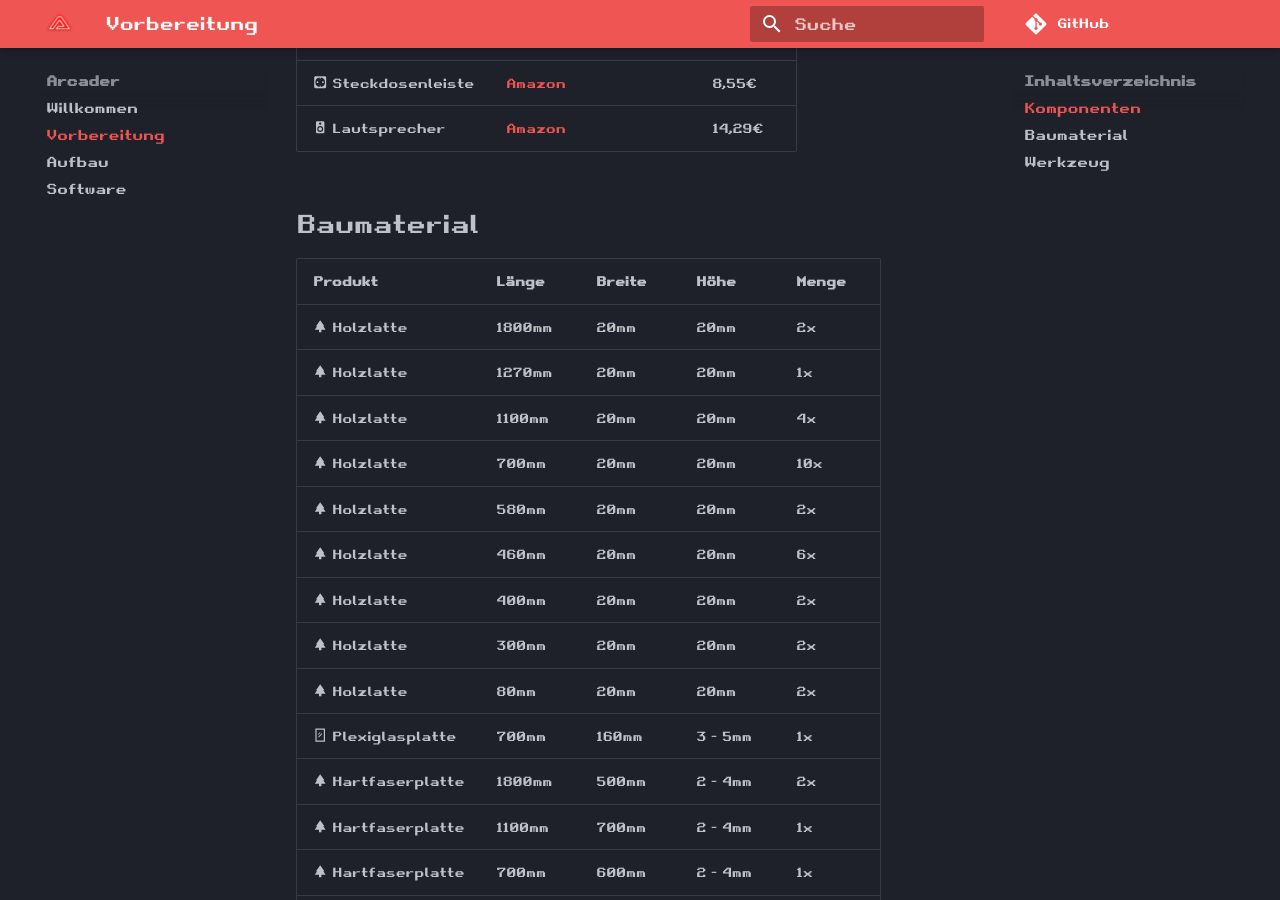
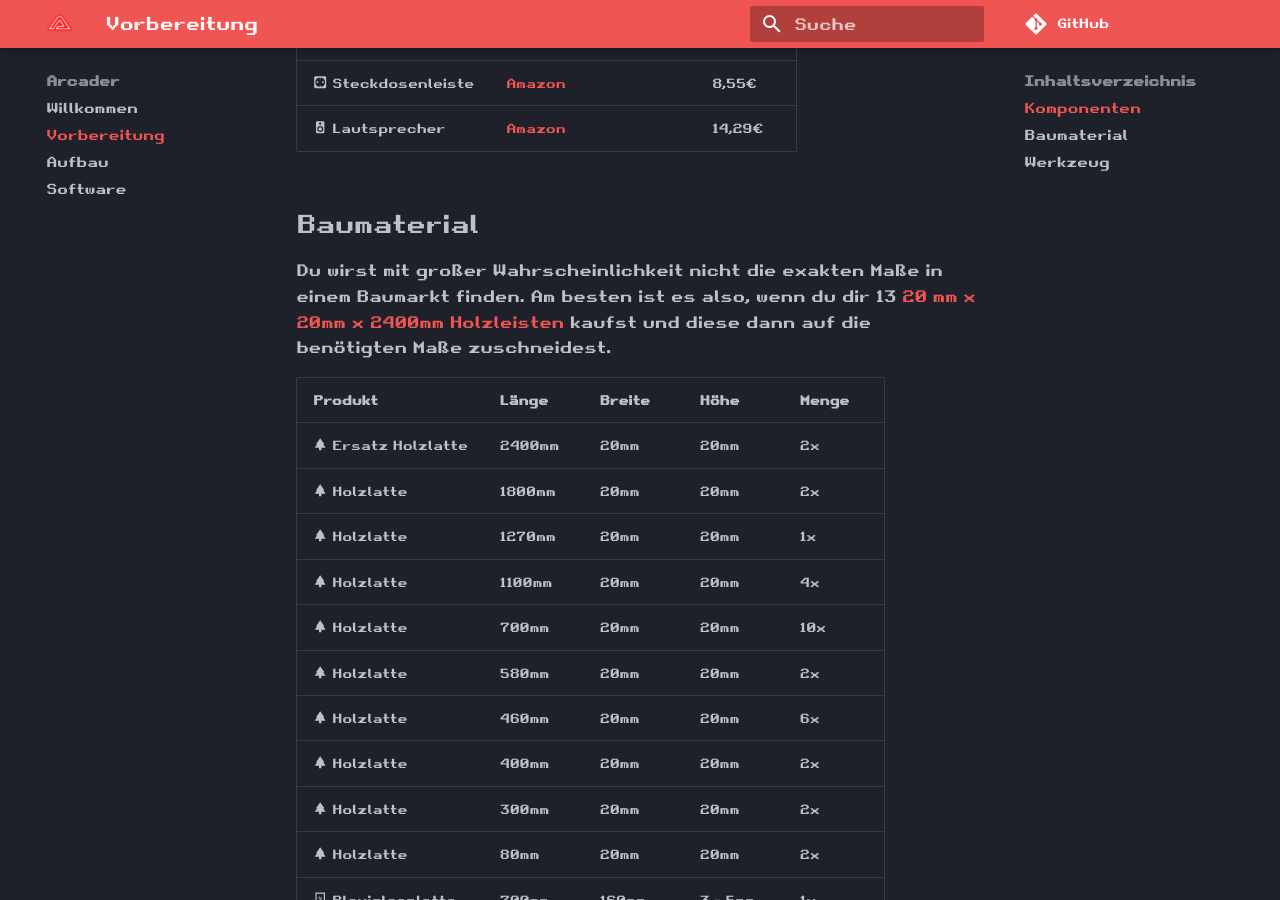
Before and after one commit to HazDu/Arcader, an MkDocs documentation site: the page built from docs/preparation.md, in a window 1280 px wide and 900 px high, scrolled down 886 px. Built offline with MkDocs 1.6.1 and Material for MkDocs 9.7.7, drawn with Linux system fonts in a browser that asks for light colours; emoji names are drawn with the system emoji font; comment, search, counter and statistics services are not loaded.

Commit message:
Updated the preparation.md

```diff
--- a/docs/preparation.md
+++ b/docs/preparation.md
@@ -5,7 +5,6 @@
 Bei den Komponenten hast du sehr viele Freiheiten. Alles, was du irgendwie Zuhause herumliegen hast, kannst du
 verwenden. Ob du einen alten PC, ein Raspberry Pi oder andere Boards verwendest, ist dir überlassen.
 Die folgende Liste zeigt dir die Komponenten, die ich verwendet habe:
-
 
 | Produkt                                       | Link                                                                                                                             | Kosten |
 |-----------------------------------------------|----------------------------------------------------------------------------------------------------------------------------------|--------|
@@ -25,28 +24,35 @@ Die folgende Liste zeigt dir die Komponenten, die ich verwendet habe:
 
 ## Baumaterial
 
-| Produkt                                      | Länge  | Breite | Höhe    | Menge |
-|----------------------------------------------|--------|--------|---------|-------|
-| :material-pine-tree-variant: Holzlatte       | 1800mm | 20mm   | 20mm    | 2x    |
-| :material-pine-tree-variant: Holzlatte       | 1270mm | 20mm   | 20mm    | 1x    |
-| :material-pine-tree-variant: Holzlatte       | 1100mm | 20mm   | 20mm    | 4x    |
-| :material-pine-tree-variant: Holzlatte       | 700mm  | 20mm   | 20mm    | 10x   |
-| :material-pine-tree-variant: Holzlatte       | 580mm  | 20mm   | 20mm    | 2x    |
-| :material-pine-tree-variant:  Holzlatte      | 460mm  | 20mm   | 20mm    | 6x    |
-| :material-pine-tree-variant: Holzlatte       | 400mm  | 20mm   | 20mm    | 2x    |
-| :material-pine-tree-variant: Holzlatte       | 300mm  | 20mm   | 20mm    | 2x    |
-| :material-pine-tree-variant: Holzlatte       | 80mm   | 20mm   | 20mm    | 2x    |
-| :material-mirror-rectangle: Plexiglasplatte  | 700mm  | 160mm  | 3 - 5mm | 1x    |
-| :material-pine-tree-variant: Hartfaserplatte | 1800mm | 500mm  | 2 - 4mm | 2x    |
-| :material-pine-tree-variant: Hartfaserplatte | 1100mm | 700mm  | 2 - 4mm | 1x    |
-| :material-pine-tree-variant: Hartfaserplatte | 700mm  | 600mm  | 2 - 4mm | 1x    |
-| :material-pine-tree-variant: Hartfaserplatte | 700mm  | 300mm  | 2 - 4mm | 1x    |
-| :material-pine-tree-variant: Hartfaserplatte | 700mm  | 250mm  | 2 - 4mm | 1x    |
-| :material-pine-tree-variant: Hartfaserplatte | 160mm  | 100mm  | 2 - 4mm | 1x    |
+Du wirst mit großer Wahrscheinlichkeit nicht die exakten Maße in einem Baumarkt finden. Am besten ist es also, wenn du
+dir
+13 [20 mm x 20mm x 2400mm Holzleisten](https://www.obi.de/p/1040195/quadratleiste-kiefer-20-mm-x-20-mm-laenge-2400-mm)
+kaufst und diese dann auf die benötigten Maße zuschneidest.
+
+| Produkt                                       | Länge  | Breite | Höhe    | Menge |
+|-----------------------------------------------|--------|--------|---------|-------|
+| :material-pine-tree-variant: Ersatz Holzlatte | 2400mm | 20mm   | 20mm    | 2x    |
+| :material-pine-tree-variant: Holzlatte        | 1800mm | 20mm   | 20mm    | 2x    |
+| :material-pine-tree-variant: Holzlatte        | 1270mm | 20mm   | 20mm    | 1x    |
+| :material-pine-tree-variant: Holzlatte        | 1100mm | 20mm   | 20mm    | 4x    |
+| :material-pine-tree-variant: Holzlatte        | 700mm  | 20mm   | 20mm    | 10x   |
+| :material-pine-tree-variant: Holzlatte        | 580mm  | 20mm   | 20mm    | 2x    |
+| :material-pine-tree-variant:  Holzlatte       | 460mm  | 20mm   | 20mm    | 6x    |
+| :material-pine-tree-variant: Holzlatte        | 400mm  | 20mm   | 20mm    | 2x    |
+| :material-pine-tree-variant: Holzlatte        | 300mm  | 20mm   | 20mm    | 2x    |
+| :material-pine-tree-variant: Holzlatte        | 80mm   | 20mm   | 20mm    | 2x    |
+| :material-mirror-rectangle: Plexiglasplatte   | 700mm  | 160mm  | 3 - 5mm | 1x    |
+| :material-pine-tree-variant: Hartfaserplatte  | 1800mm | 500mm  | 2 - 4mm | 2x    |
+| :material-pine-tree-variant: Hartfaserplatte  | 1100mm | 700mm  | 2 - 4mm | 1x    |
+| :material-pine-tree-variant: Hartfaserplatte  | 700mm  | 600mm  | 2 - 4mm | 1x    |
+| :material-pine-tree-variant: Hartfaserplatte  | 700mm  | 300mm  | 2 - 4mm | 1x    |
+| :material-pine-tree-variant: Hartfaserplatte  | 700mm  | 250mm  | 2 - 4mm | 1x    |
+| :material-pine-tree-variant: Hartfaserplatte  | 160mm  | 100mm  | 2 - 4mm | 1x    |
 
 ## Werkzeug
 
-Wenn du dieses Projekt planst, wirst du vermutlich schon einiges an Werkzeug besitzen. Hier ist trotzdem nochmal eine Liste
+Wenn du dieses Projekt planst, wirst du vermutlich schon einiges an Werkzeug besitzen. Hier ist trotzdem nochmal eine
+Liste
 der Werkzeuge, die ich verwendet habe:
 
 | Produkt        | Link                                                                                                                       | Preis  |
```
